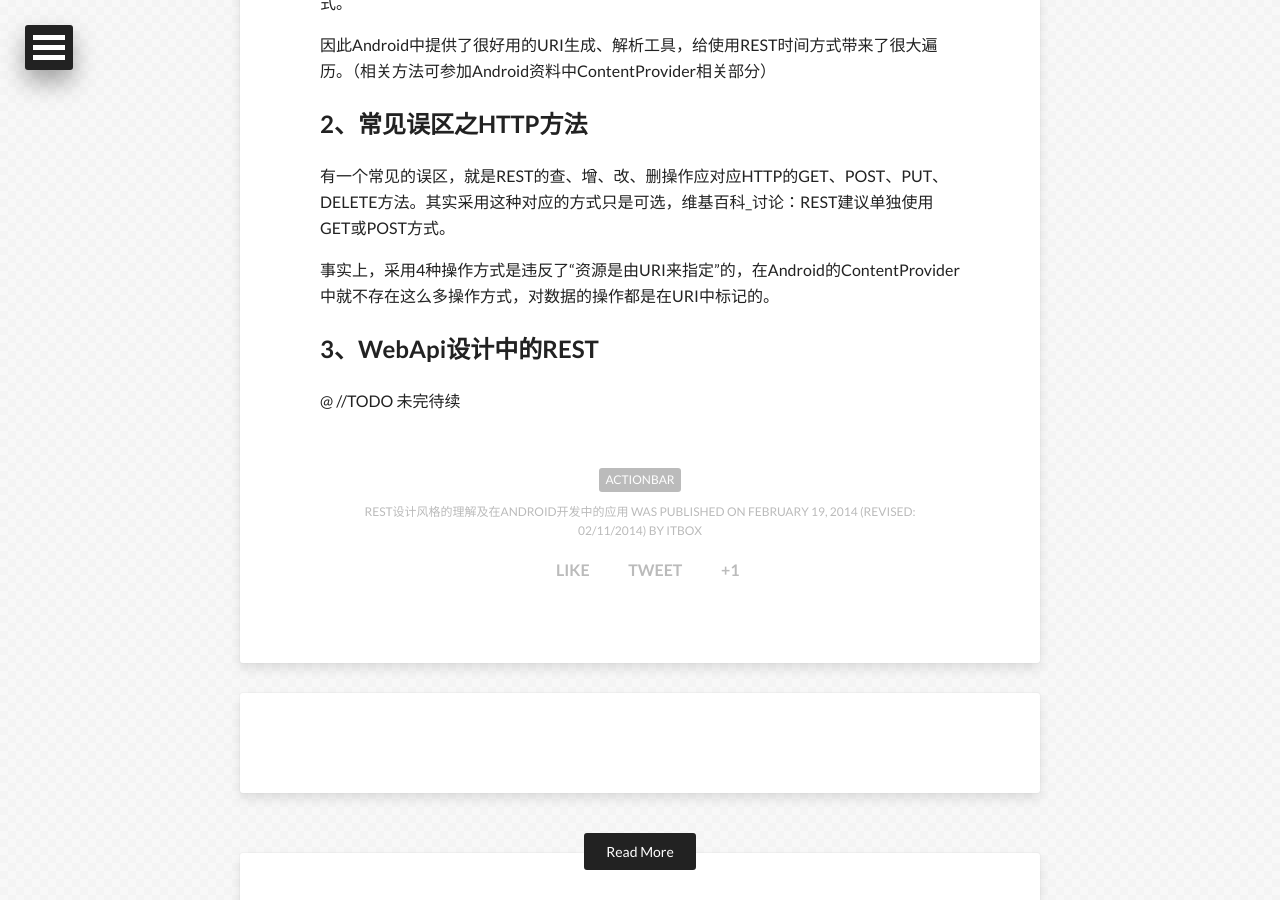
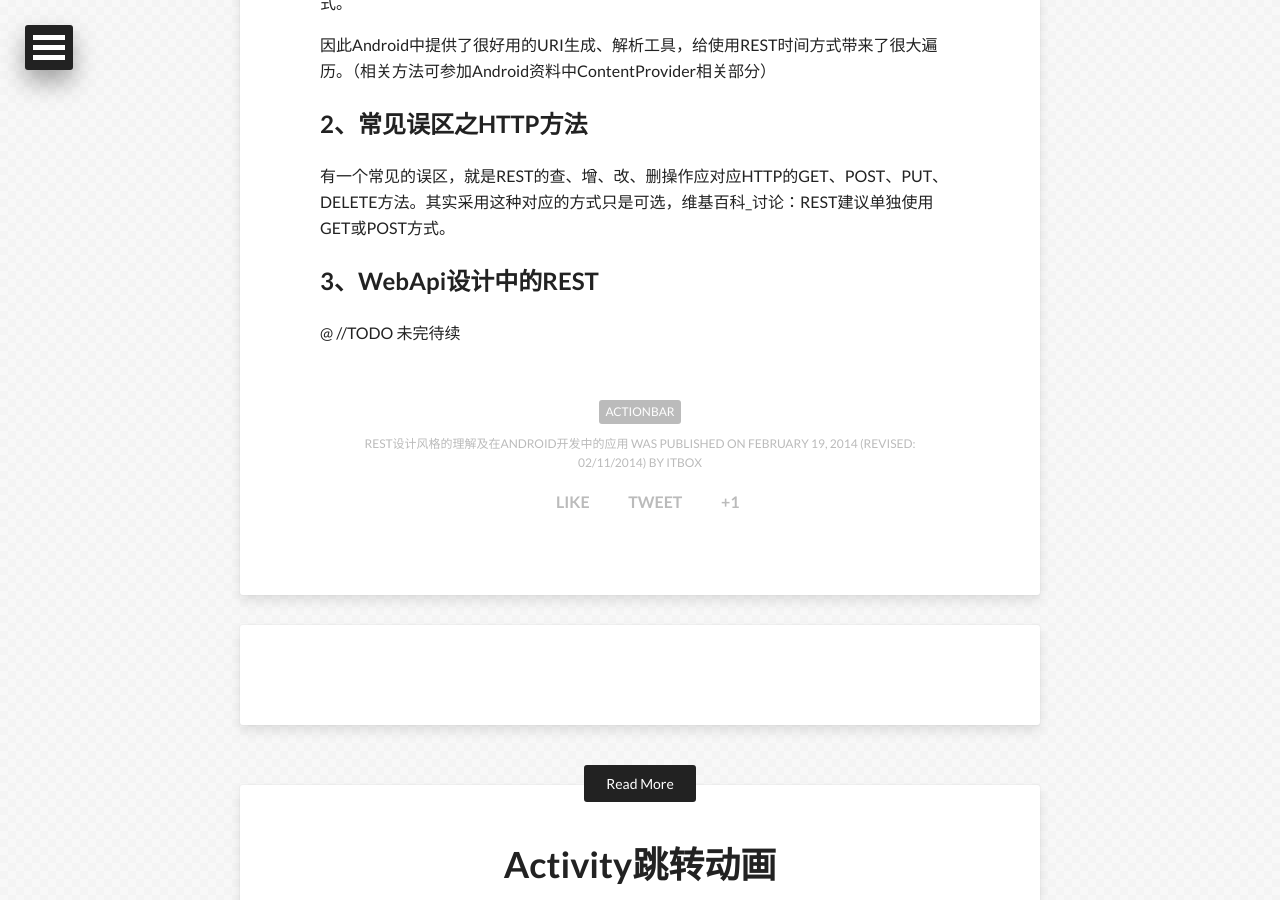
Before and after one commit to ITBox/ITBox.github.io, a Jekyll site: the page built from _posts/2014-02-19-rest-for-android.md, in a window 1280 px wide and 900 px high, scrolled down 1857 px. Built offline with Jekyll 4.4.1, drawn with Linux system fonts in a browser that asks for light colours; nearby versions of some CDN libraries; comment, search, counter and statistics services are not loaded.

Commit message:
修正内容

```diff
--- a/_posts/2014-02-19-rest-for-android.md
+++ b/_posts/2014-02-19-rest-for-android.md
@@ -61,8 +61,6 @@ Android中的ContentProvider是最典型的REST设计方式，所有的数据操
 
 有一个常见的误区，就是REST的查、增、改、删操作应对应HTTP的GET、POST、PUT、DELETE方法。其实采用这种对应的方式只是可选，维基百科_讨论：REST建议单独使用GET或POST方式。
 
-事实上，采用4种操作方式是违反了“资源是由URI来指定”的，在Android的ContentProvider中就不存在这么多操作方式，对数据的操作都是在URI中标记的。
-
 ##3、WebApi设计中的REST
 
 @ //TODO 未完待续
```
